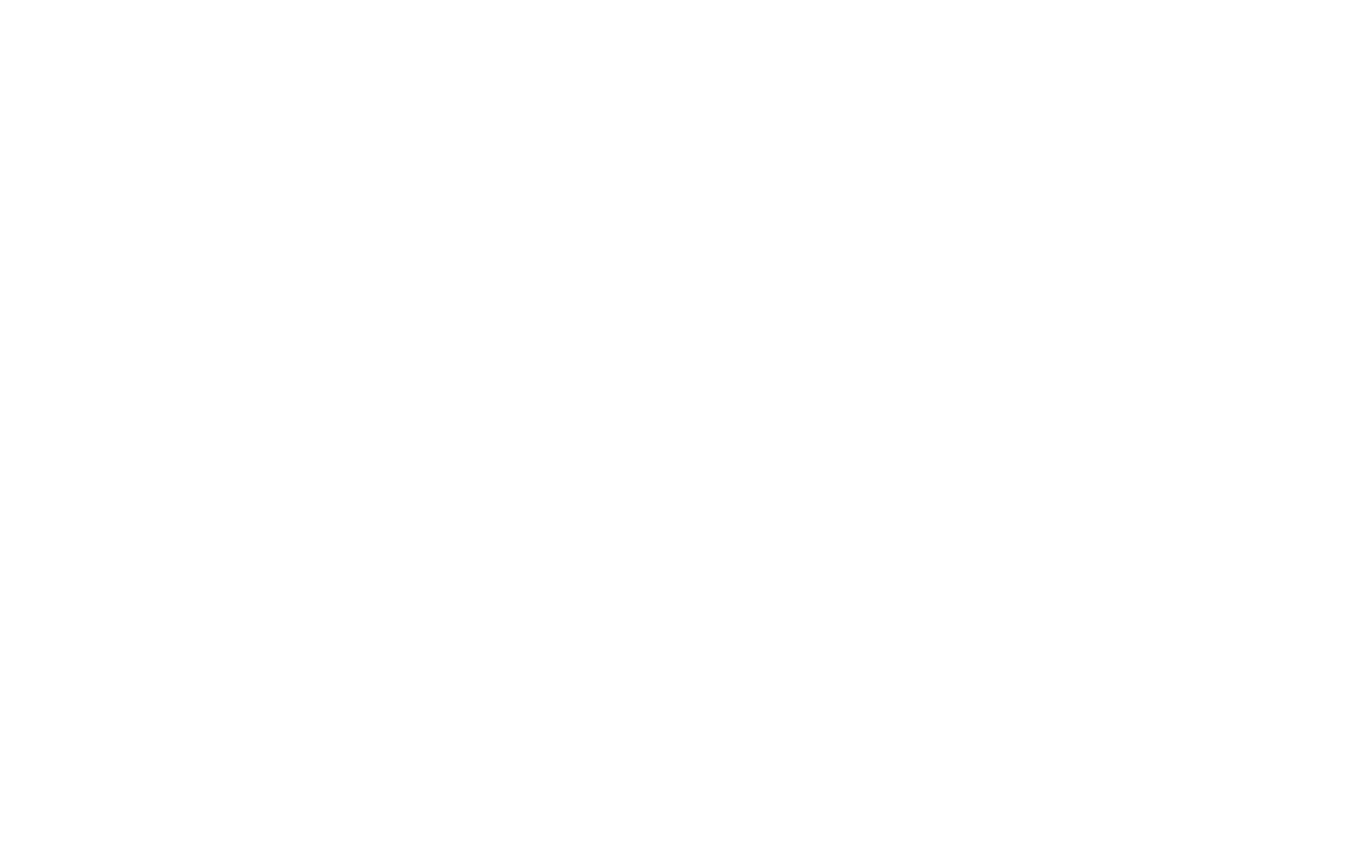
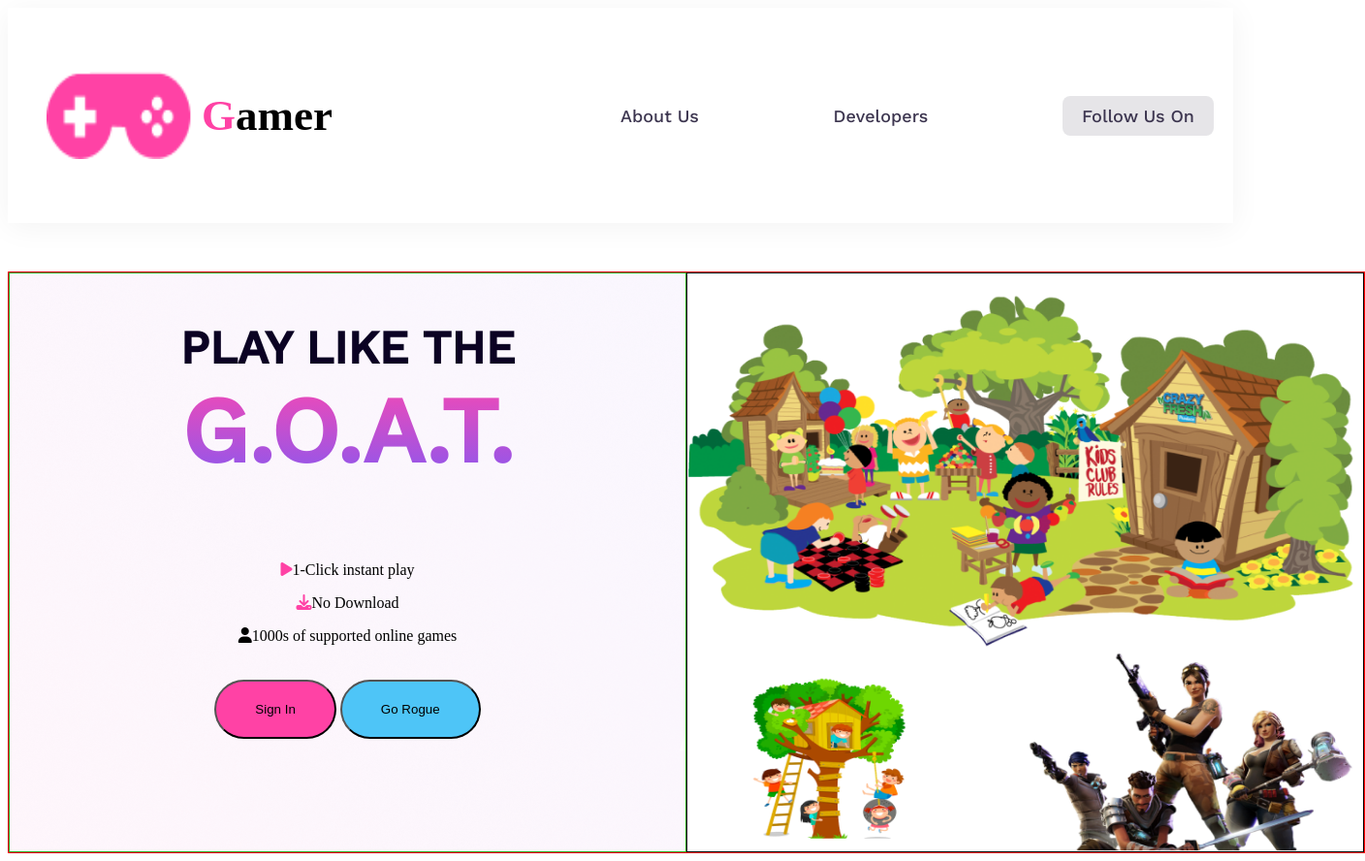
Before and after one commit to mahbubhussain12/assignment-two, a plain HTML site: page index.html in a window 1280 px wide. Shown: the whole page at 97% size, 1408 px wide, since content can reach past the window. Before the commit the page ends 800 px from the top, so only its background shows below. Drawn offline with nearby package versions, Linux system fonts and the light colour scheme.

Commit message:
second commit

```diff
--- a/index.html
+++ b/index.html
@@ -3,12 +3,52 @@
 <head>
     <meta charset="UTF-8">
     <meta name="viewport" content="width=device-width, initial-scale=1.0">
-    <title>Gamer
-        <img src="images/Frame.png" alt="">
-    </title>
+    <title>Gamer Website</title>
+    <link rel="icon" href="images/Frame.png">
     <link rel="stylesheet" href="style/style.css">
+    <link rel="stylesheet" href="style/responsive.css">
+    <link rel="stylesheet" href="https://cdnjs.cloudflare.com/ajax/libs/font-awesome/6.4.0/css/all.min.css" integrity="sha512-iecdLmaskl7CVkqkXNQ/ZH/XLlvWZOJyj7Yy7tcenmpD1ypASozpmT/E0iPtmFIB46ZmdtAc9eNBvH0H/ZpiBw==" crossorigin="anonymous" referrerpolicy="no-referrer" />
 </head>
 <body>
+    <!-- navbar section starts here -->
+    <nav>
+        <div class="nav-containa">
+            <div class="logo-containar">
+                <img src="images/Frame.png" alt="">
+                <p><span class="Gamer">G</span>amer</p>
+            </div>
+            <div class="nav-item-containar">
+                <a href="">About Us</a>
+                <a href="">Developers</a>
+                <a class="Follow-us" href="">Follow Us On</a>
+            </div>
+        </div>
+    </nav>
+    <!-- navbar section ends here -->
+
+    <!-- banner section starts -->
+    <section class="banner-containar">
+        <div class="banner-tex">
+            <h3>Play Like The</h3>
+            <h1>G.O.A.T.</h1>
+            <div class="icon-containar">
+                <p><span><i class="fa-solid fa-play" style="color:#FF42A5;"></i></span>1-Click instant play</p>
+                <p><span><i class="fa-solid fa-download" style="color: #FF42A5;" ></i></span>No Download</p>
+                <p><span><i class="fa-solid fa-user"></i></span>1000s of supported online games</p>
+            </div>
+            <button class="btn-1">Sign In</button>
+            <button class="btn-2">Go Rogue</button>
+
+        </div>
+        <div class="banner-img">
+            <img src="images/Group 18.png" alt="">
+
+        </div>
+
+    </section>
+
+
+    <!-- banner section ennds -->
 
 </body>
 </html>
--- /dev/null
+++ b/style/responsive.css
@@ -0,0 +1,13 @@
+@media screen and (max-width:400px) {
+    .nav-containa{
+        flex-direction: column;
+    }
+    .nav-item-containar{
+        flex-direction: column;
+        gap: 20px;
+    }
+    .logo-containar{
+        justify-content: center;
+    }
+
+}
--- a/style/style.css
+++ b/style/style.css
@@ -0,0 +1,128 @@
+@import url('https://fonts.googleapis.com/css2?family=Lato&family=Open+Sans:wght@400;700;800&family=Satisfy&family=Work+Sans:wght@500&display=swap');
+
+*{
+    box-sizing: border-box;
+}
+nav{
+    background-color:#FFF;
+    box-shadow: 0px 4px 30px 0px rgba(0, 0, 0, 0.05);
+
+}
+.nav-containa{
+    min-height: 50px;
+    display: flex;
+    align-items: center;
+    padding: 20px;
+}
+.logo-containar p{
+    font-size: 45px;
+    font-weight: 700;
+}
+.logo-containar{
+    padding: 20px;
+    display: flex;
+    align-items: center;
+    gap: 10px;
+    width: 50%;
+}
+
+.logo-containar img{
+    width: 150px;
+    height: 90px;
+}
+.nav-item-containar{
+    width: 50%;
+    display: flex;
+    align-items: center;
+    justify-content: space-between;
+
+}
+.nav-item-containar a{
+    text-decoration: none;
+    color: #3C354F;
+    text-align: center;
+    font-family: Work Sans;
+    font-size: 18px;
+    font-weight: 500;
+}
+.Gamer{
+    color: #FF42A5;
+}
+.Follow-us{
+    padding: 10px 20px;
+    border-radius: 8px;
+    font-weight: 500;
+    font-size: 18px;
+    font-family: Work Sans;
+    background: rgba(11, 2, 35, 0.10);
+}
+/* nav design end here */
+.banner-containar{
+    border: 1px solid red;
+    margin: 50px auto 0;
+    width: 1400px;
+    height: 600px;
+    display:flex ;
+
+}
+.banner-tex{
+    border: 1px solid rgb(39, 169, 22) ;
+    width: 50%;
+    text-align: center;
+    background-image:url("../images/Group\ 14.png");
+    flex-shrink: 0;
+    fill: linear-gradient(223deg, rgba(140, 87, 238, 0.03) 0%, rgba(241, 68, 174, 0.03) 100%);
+
+
+}
+.banner-img{
+    border: 1px solid rgb(4, 4, 3) ;
+    width: 50%;
+
+}
+.banner-img img{
+    width: 100%;
+    height: 100%;
+}
+.banner-tex h3{
+    color: #0B0223;
+    font-family: Work Sans;
+    font-size: 48px;
+    font-weight: 600;
+    text-transform: uppercase;
+    margin-bottom: 0;
+}
+.banner-tex h1{
+    margin-top: 2px;
+    font-family: Work Sans;
+    font-size: 95px;
+    font-weight: 800;
+    text-transform: uppercase;
+    background: linear-gradient(180deg, #F948B2 0%, #8758F1 100%);
+    background-clip: text;
+    -webkit-background-clip: text;
+    -webkit-text-fill-color: transparent;
+}
+.icon-containarn{
+    color: #534C64;
+    font-family: Work Sans;
+    font-size: 20px;
+    font-weight: 500;
+}
+.btn-1{
+    background: var(--linear, linear-gradient(90deg, #FF42A5 0%, #FF42A5 100%));
+    display: inline-flex;
+    border-radius: 48px;
+    padding: 21px 40px;
+    align-items: flex-start;
+
+}
+.btn-2{
+    background: #4EC5F7;
+    display: inline-flex;
+    border-radius: 48px;
+    padding: 21px 40px;
+    align-items: flex-start;
+    margin-top: 20px;
+
+}
```
